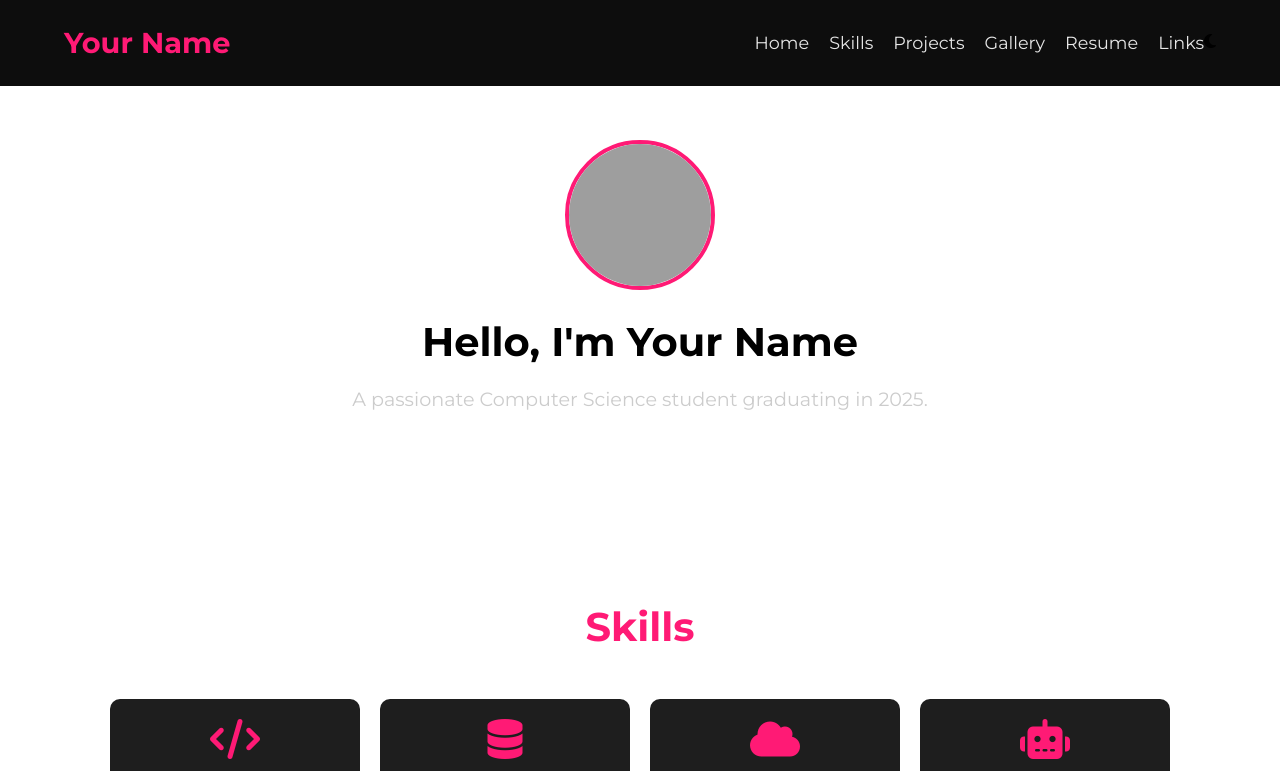
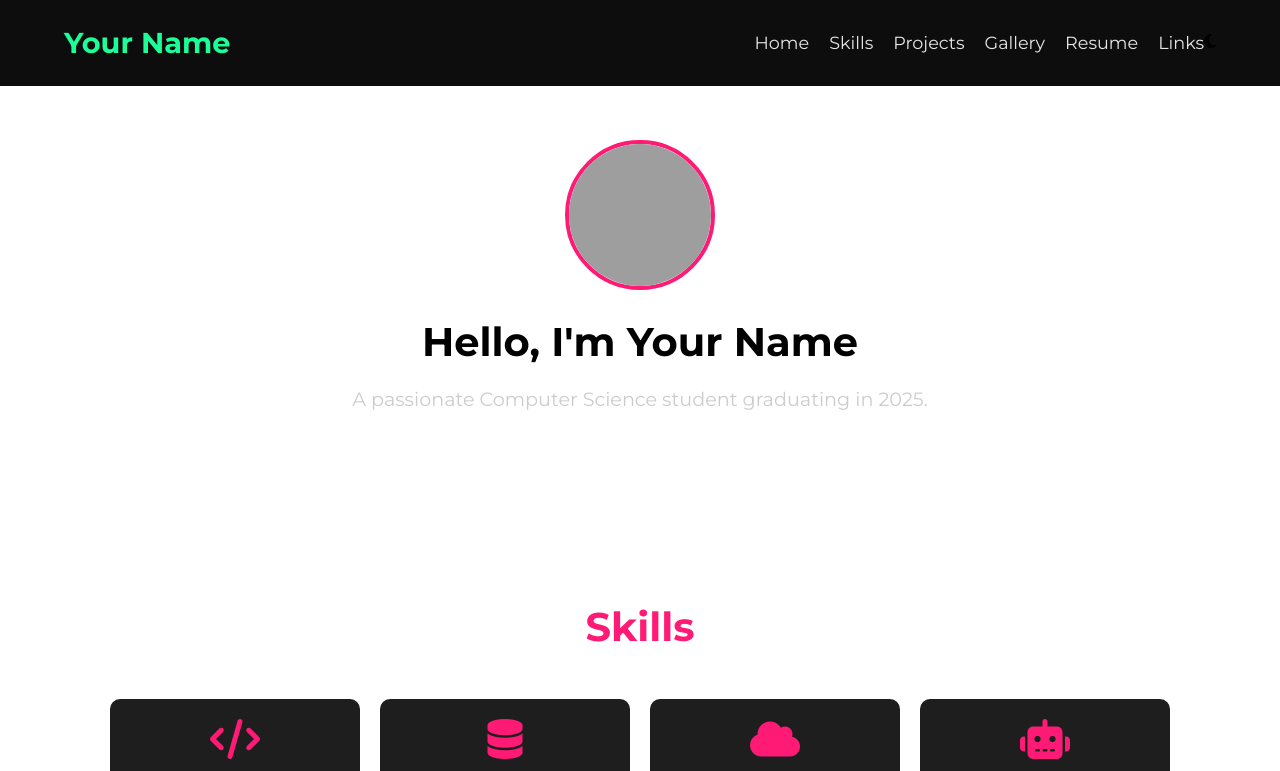
Before and after one commit to Ca3de/Axion.github.io, a plain HTML site: page index.html in a window 1280 px wide. Both pictures are taken after a click on the element 1210 px from the left and 43 px from the top of the page. Shown: the top 771 px of the page. Drawn offline with nearby package versions, Linux system fonts and the light colour scheme; grey boxes are pictures that could not be loaded.

Commit message:
Update styles.css

```diff
--- a/styles.css
+++ b/styles.css
@@ -351,7 +351,7 @@ footer {
 body.light-mode {
     --bg-color: #ffffff;
     --text-color: #000000;
-    --accent-color: #ff1a75;
+    --accent-color: #1aff98;
 }
 
 body {
```
